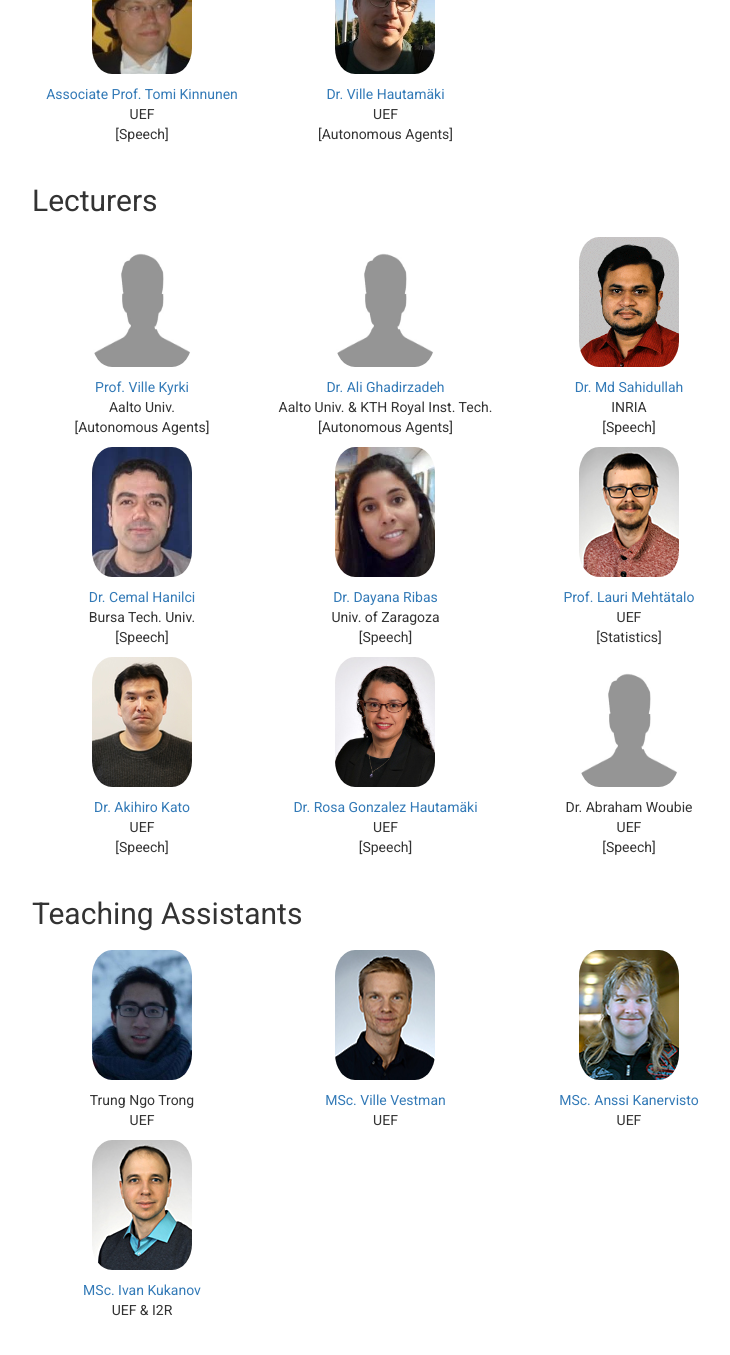
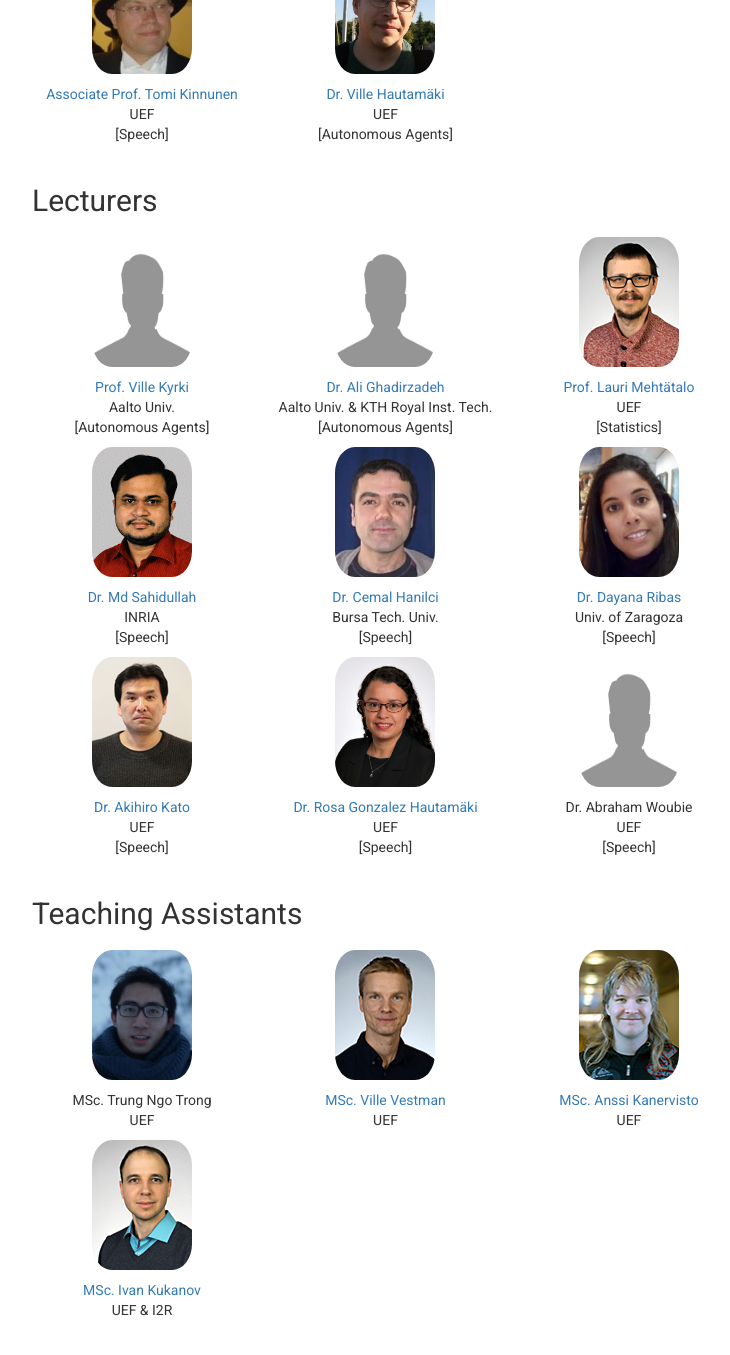
Before and after one commit to abrahamwoubie/Summer_School_RL, a Jekyll site: the page built from people.md, in a window 1280 px wide and 1400 px high, scrolled down 450 px. Shown: the top 1355 px of the window, without its empty margins (173-903 px from the left). Built offline with Jekyll 4.4.1, drawn with Linux system fonts in a browser that asks for light colours; nearby versions of some CDN libraries.

Commit message:
trung and lauri updated

```diff
--- a/_data/people.yml
+++ b/_data/people.yml
@@ -21,6 +21,11 @@ lecturers:
   topic: "Autonomous Agents"
   photo: "img/placeholder.jpg"
   site: "http://www.csc.kth.se/~algh/"
+- name: "Prof. Lauri Mehtätalo"
+  organization: "UEF"
+  topic: "Statistics"
+  photo: "img/lauri.jpg"
+  site: "http://cs.uef.fi/~lamehtat/"
 - name: "Dr. Md Sahidullah"
   organization: "INRIA"
   topic: "Speech"
@@ -36,11 +41,6 @@ lecturers:
   topic: "Speech"
   photo: "img/dayana.jpg"
   site: "https://sites.google.com/view/dayanaribas"
-- name: "Prof. Lauri Mehtätalo"
-  organization: "UEF"
-  topic: "Statistics"
-  photo: "img/lauri.jpg"
-  site: "http://cs.uef.fi/~lamehtat/"
 - name: "Dr. Akihiro Kato"
   organization: "UEF"
   topic: "Speech"
@@ -58,7 +58,7 @@ lecturers:
 
 
 teaching_assistants:
-- name: "Trung Ngo Trong"
+- name: "MSc. Trung Ngo Trong"
   organization: "UEF"
   photo: "img/trung.jpg"
 - name: "MSc. Ville Vestman"
```
